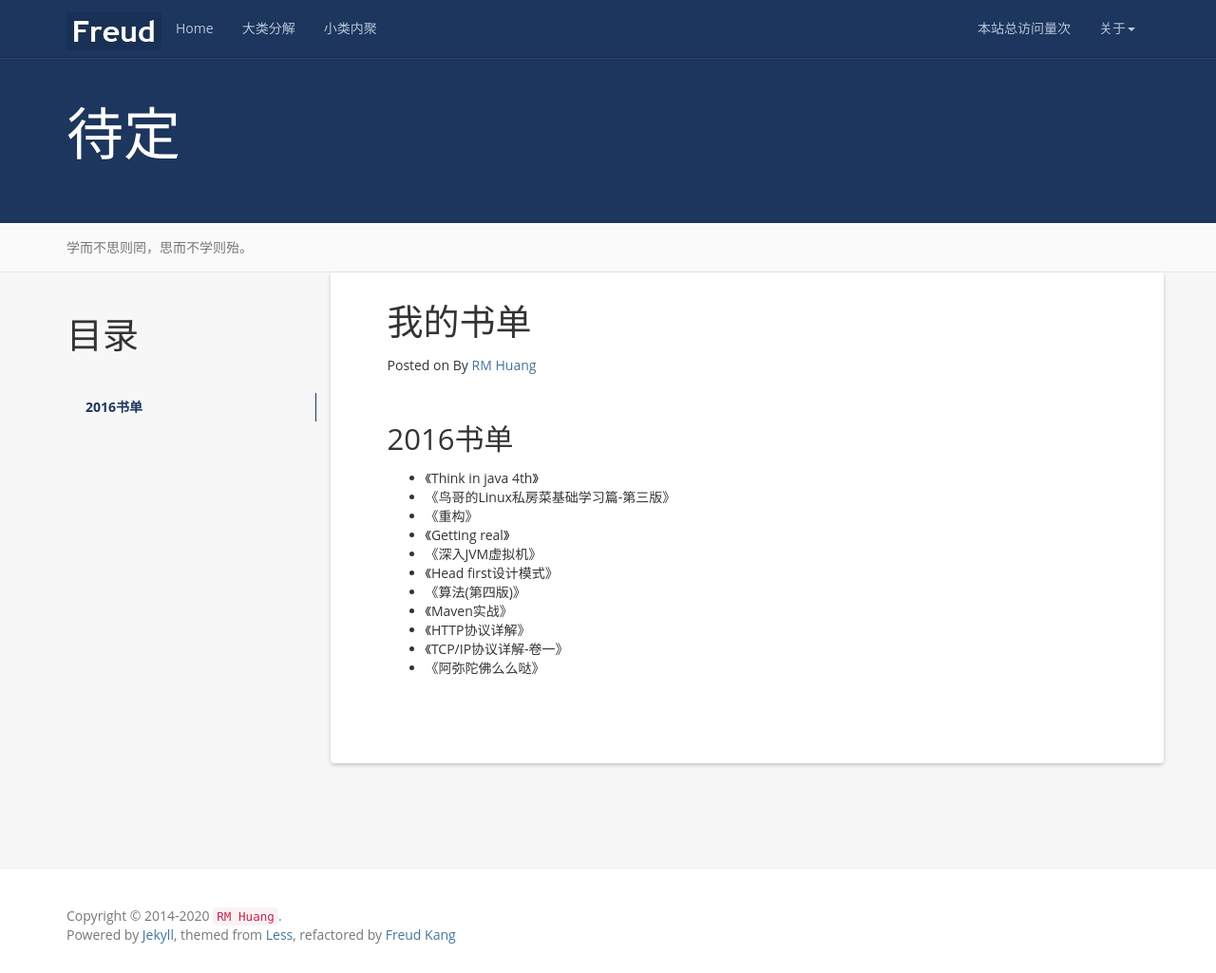
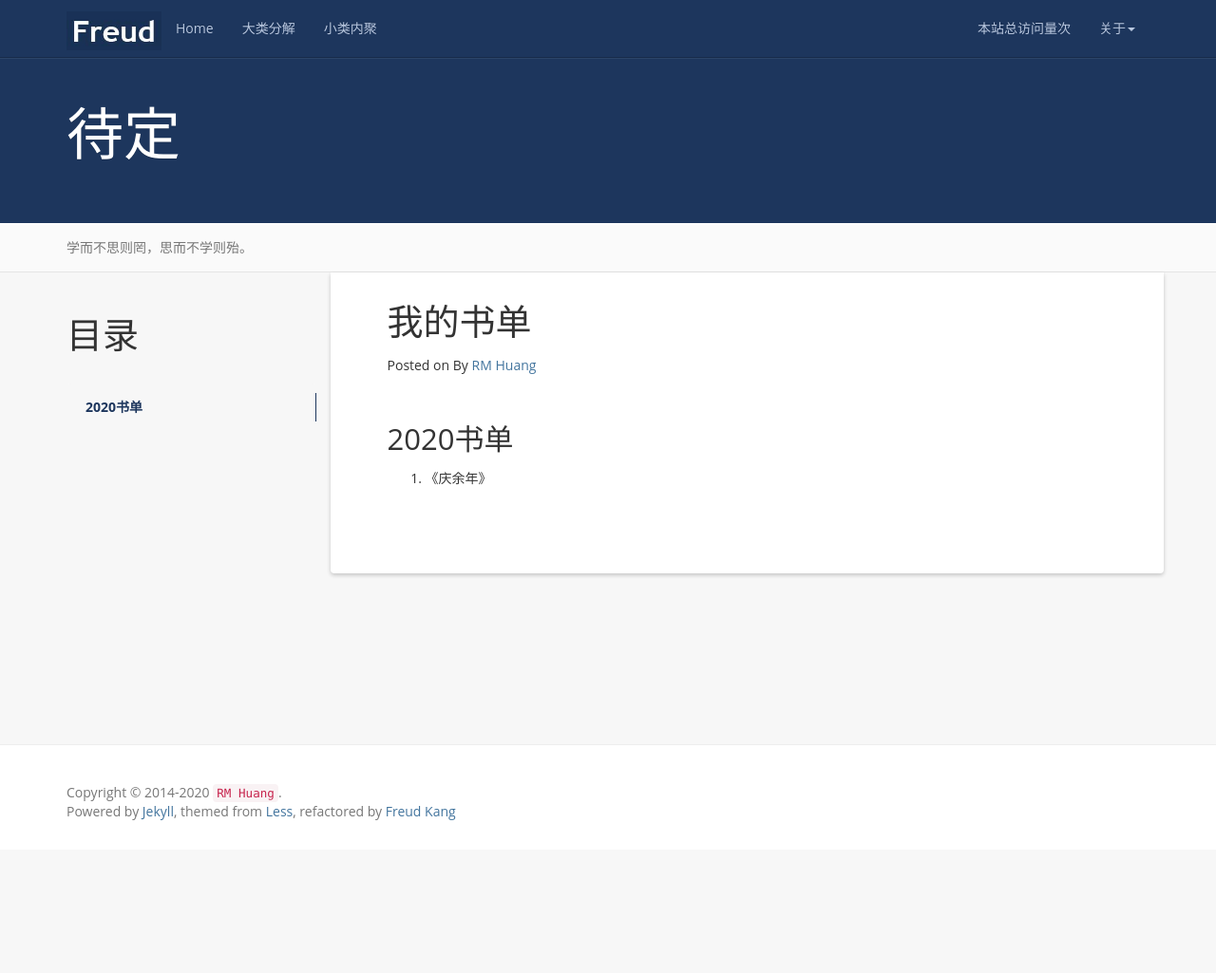
Before and after one commit to lazyrm/lazyrm.github.io, a Jekyll site: the page built from books.md, in a window 1280 px wide and 1025 px high. Shown: the whole window at 95% size. Built offline with Jekyll 4.4.1, drawn with Linux system fonts in a browser that asks for light colours; nearby versions of some CDN libraries; a script that is not in the unit is left out; comment, search, counter and statistics services are not loaded.

Commit message:
remove personal info

```diff
--- a/_includes/header.html
+++ b/_includes/header.html
@@ -30,13 +30,12 @@
           <a href="#" class="dropdown-toggle" data-toggle="dropdown">关于<b class="caret"></b></a>
           <ul class="dropdown-menu">
             <li><a rel="nofollow" target="_blank" href="{{site.github}}">Github</a></li>
-            <li><a rel="nofollow" target="_blank" href="{{site.resume_site}}">关于作者</a></li>
             <li><a rel="nofollow" href="{{ '/books' | prepend: site.baseurl }}">我的书单</a></li>
-            <li><a rel="nofollow" href="http://www.hifreud.com/domains/">域名管理</a></li>
+
             <li><a rel="nofollow" href="{{ '/reference' | prepend: site.baseurl }}">推荐博客</a></li>
             <li><a href="{{ '/feed.xml' | prepend: site.baseurl }}">RSS订阅</a></li>
             <li class="divider"></li>
-            <li><a rel="nofollow" target="_blank" href="https://github.com/luoyan35714/LessOrMore.git">本项目</a></li>
+
           </ul>
         </li>
       </ul>
--- a/books.md
+++ b/books.md
@@ -8,17 +8,7 @@ permalink: /books/
 {:toc}
 
 
-2016书单
+2020书单
 -----------------------------------------------------------------
 
-+ 《Think in java 4th》
-+ 《鸟哥的Linux私房菜基础学习篇-第三版》
-+ 《重构》
-+ 《Getting real》
-+ 《深入JVM虚拟机》
-+ 《Head first设计模式》
-+ 《算法(第四版)》
-+ 《Maven实战》
-+ 《HTTP协议详解》
-+ 《TCP/IP协议详解-卷一》
-+ 《阿弥陀佛么么哒》
+1. 《庆余年》
```
